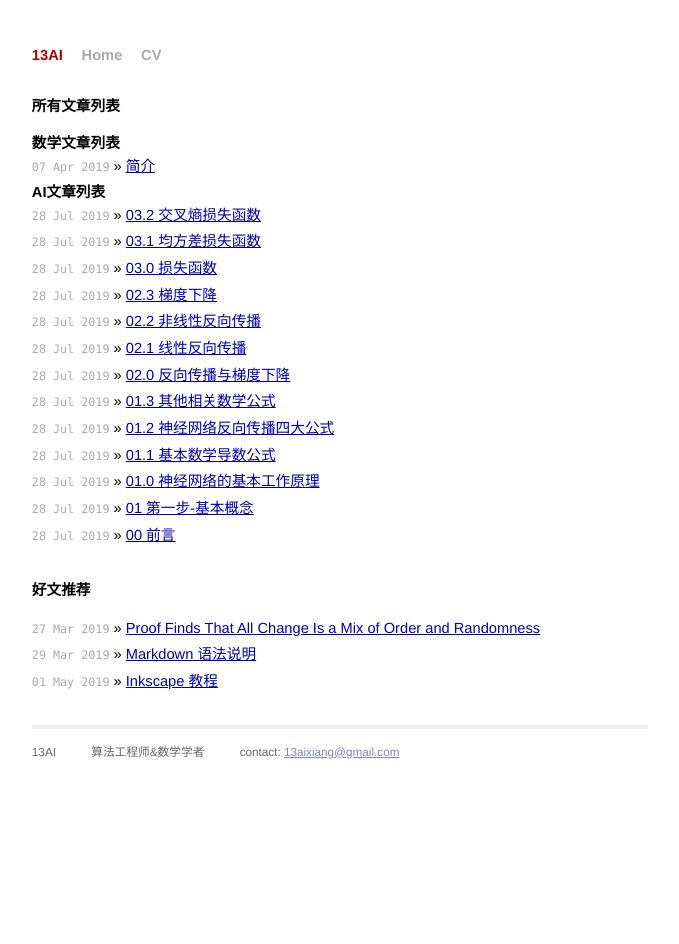
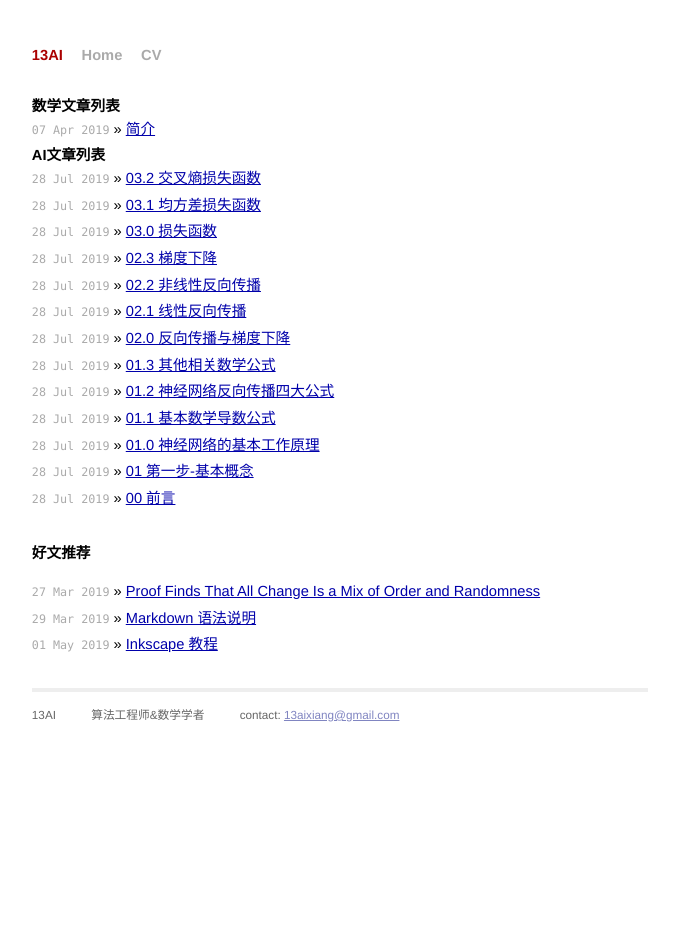
Before and after one commit to xiang-bai/xiang-bai.github.io, a Jekyll site: the page built from index.md, in a window 1280 px wide. Shown: the whole page, without its empty margins (300-979 px from the left). Built offline with Jekyll 4.4.1, drawn with Linux system fonts in a browser that asks for light colours.

Commit message:
Update index.md

```diff
--- a/index.md
+++ b/index.md
@@ -4,7 +4,6 @@ title: 13AI
 ---
 
 <div id="home">
-  <h1>所有文章列表</h1>
   <ul class="posts">
     {% for cat in site.categories %}
       <h2> {{ cat[0] }}文章列表 </h2>
```
